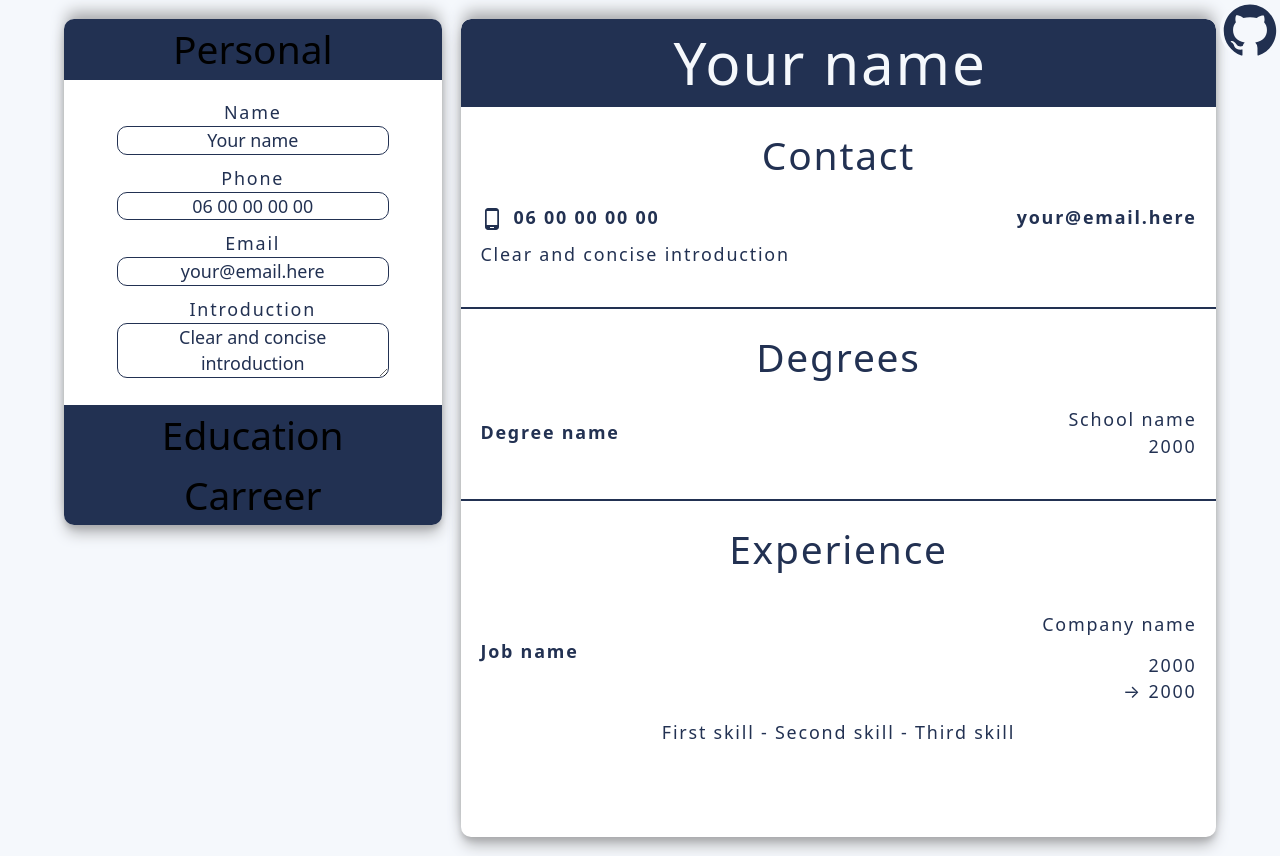
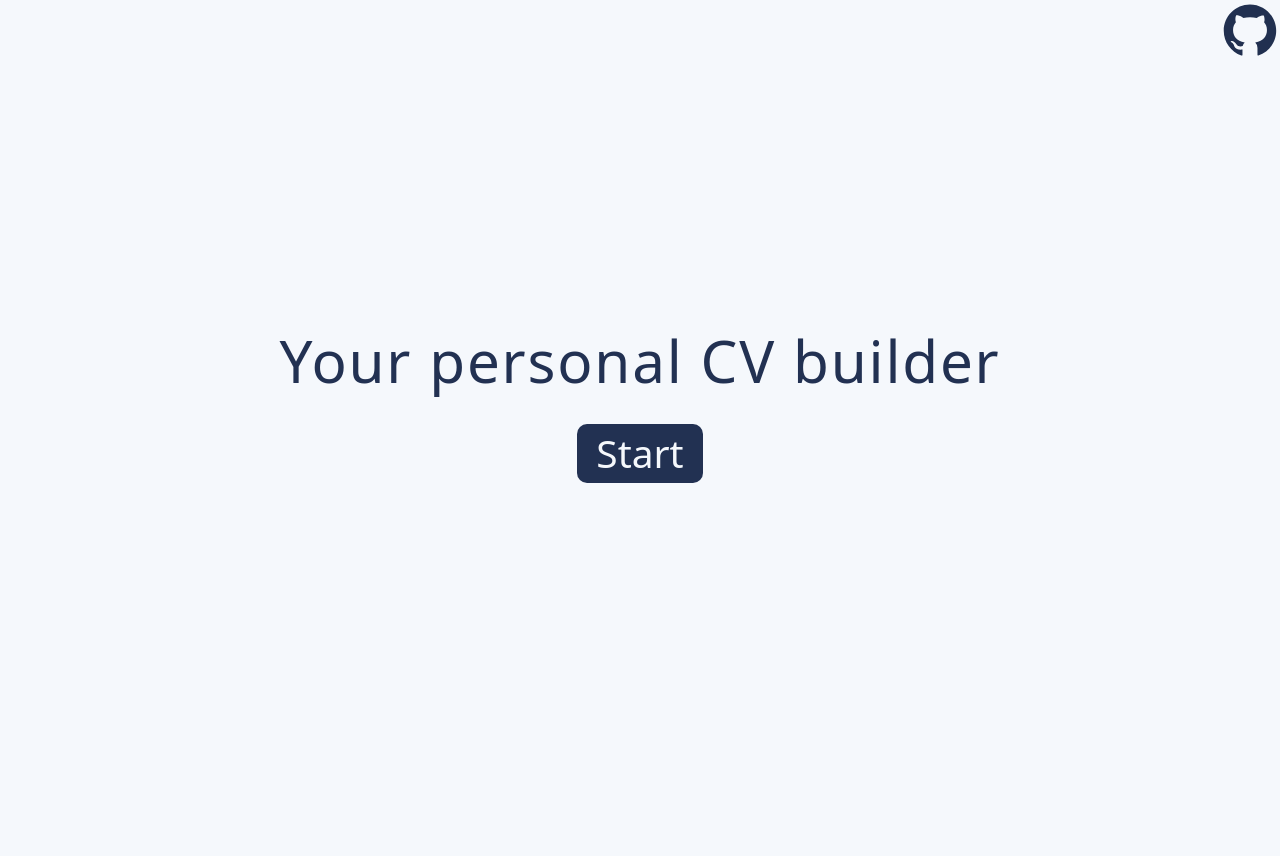
Before and after one commit to Franchuphone/cv-app, a React (Vite) app: page / in a window 1280 px wide. After the commit the page ends 800 px from the top, so only its background shows below. Built offline with nearby package versions, Linux system fonts and the light colour scheme.

Commit message:
fix: preivew text overflow on multiple user lines in textarea add: welcome page with slide effects on open app

```diff
--- a/index.html
+++ b/index.html
@@ -5,7 +5,7 @@
     <link rel="icon" type="image/svg+xml" href="/favicon.ico" />
     <meta name="viewport" content="width=device-width, initial-scale=1.0" />
     <meta name="description" content="A quick way to build your CV !" />
-    <title>CV App</title>
+    <title>CV Builder</title>
   </head>
   <body>
     <div id="root"></div>
--- a/package.json
+++ b/package.json
@@ -1,5 +1,5 @@
 {
-  "name": "cv-app",
+  "name": "cv-builder",
   "private": true,
   "version": "0.0.0",
   "type": "module",
--- a/src/components/App.jsx
+++ b/src/components/App.jsx
@@ -10,7 +10,7 @@ function App() {
       "Your name",
       "06 00 00 00 00",
       "your@email.here",
-      "Clear and concise introduction",
+      "Clear and concise introduction (max 200 characters)",
     ),
     InitialEducational = new EducationalInfo(
       "Degree name",
--- a/src/components/Inputs.jsx
+++ b/src/components/Inputs.jsx
@@ -77,8 +77,8 @@ export function TextAreaInput({ param, data, setData }) {
       <label>
         <div>{cleanWord(param)}</div>
         <textarea
-          name=""
-          id="introduction"
+          maxLength={300}
+          id={param}
           onChange={(e) => setData({ ...data, [param]: e.target.value })}
           value={data.introduction}
         ></textarea>
--- a/src/main.jsx
+++ b/src/main.jsx
@@ -1,4 +1,4 @@
-import { StrictMode } from "react";
+import { StrictMode, useState, useRef, useEffect } from "react";
 import { createRoot } from "react-dom/client";
 import "./styles/modern-reset.css";
 import "./styles/main.css";
@@ -7,10 +7,26 @@ import { ButtonGithub } from "./components/Buttons.jsx";
 import { createPortal } from "react-dom";
 
 function Root() {
+  const ref = useRef(null);
+  const [showApp, setShowApp] = useState(false);
+  const handleClick = () => {
+    ref.current.classList.add("slideOut");
+    setTimeout(() => setShowApp(true), 600);
+  };
+
   return (
     <>
       {createPortal(<ButtonGithub />, document.body)}
-      <App />
+      {!showApp ? (
+        <div className="start" ref={ref}>
+          <h1>Your personal CV builder</h1>
+          <button id="button-start" onClick={handleClick}>
+            Start
+          </button>
+        </div>
+      ) : (
+        showApp && <App />
+      )}
     </>
   );
 }
--- a/src/styles/Preview.css
+++ b/src/styles/Preview.css
@@ -28,6 +28,11 @@
   > *:last-child {
     flex-basis: 100%;
     text-align: center;
+    justify-content: center;
+    white-space: pre-wrap;
+    max-height: 20ch;
+    overflow-y: scroll;
+    scrollbar-width: none;
   }
 
   @media (max-width: 500px) {
--- a/src/styles/main.css
+++ b/src/styles/main.css
@@ -185,6 +185,21 @@ textarea:focus {
   max-width: 100%;
 }
 
+#button-start {
+  background-color: var(--dark-color);
+  color: var(--light-color);
+  border-radius: var(--border-rad);
+  font-size: calc(2 * var(--size));
+  padding: 0 var(--size);
+  margin-top: var(--size);
+}
+
+#button-start:hover {
+  background-color: var(--light-color);
+  color: var(--dark-color);
+  outline: 0.1em solid var(--dark-color);
+}
+
 #button-github {
   background: var(--light-color);
   border-radius: 50%;
@@ -201,3 +216,13 @@ textarea:focus {
     height: 100%;
   }
 }
+
+.slideOut {
+  animation: slideOut 1s ease-in forwards;
+}
+
+@keyframes slideOut {
+  to {
+    transform: translateY(1200px);
+  }
+}
```
